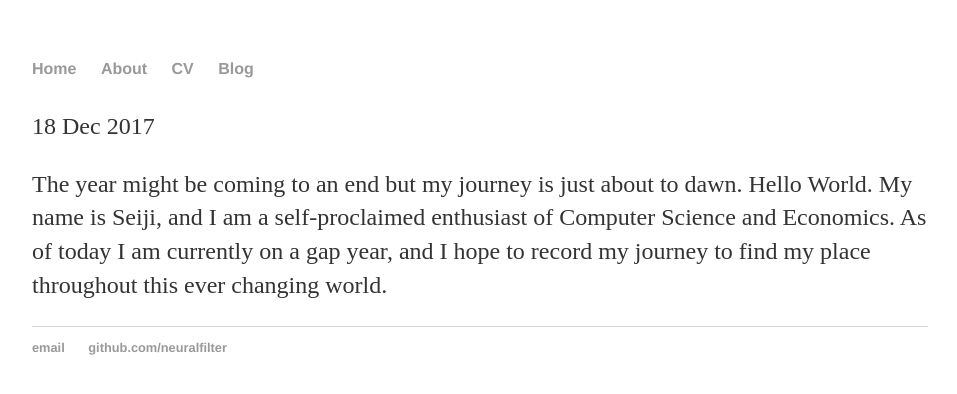
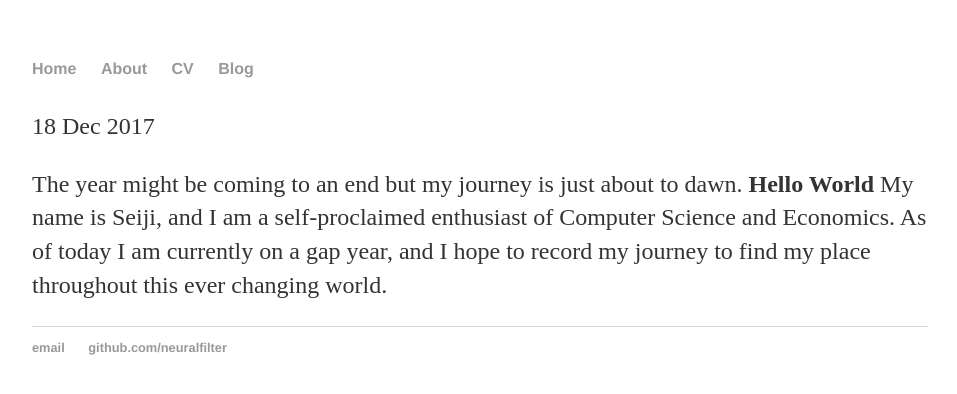
Before and after one commit to neuralfilter/neuralfilter.github.ioa, a Jekyll site: the page built from _posts/2017-12-17-print("Hello World").md, in a window 1280 px wide. Shown: the top 394 px of the page, without its empty margins (160-1117 px from the left). Built offline with Jekyll 4.4.1, drawn with Linux system fonts in a browser that asks for light colours; our own code applies the rules of GitHub Pages for plain Markdown files.

```diff
--- a/_posts/2017-12-17-print("Hello World").md
+++ b/_posts/2017-12-17-print("Hello World").md
@@ -4,5 +4,5 @@ title: "print("Hello World")"
 date: 2017-12-17
 ---
 The year might be coming to an end but my journey is just about to dawn.
-Hello World.
+**Hello World**
 My name is Seiji, and I am a self-proclaimed enthusiast of Computer Science and Economics.  As of today I am currently on a gap year, and I hope to record my journey to find my place throughout this ever changing world.
```
